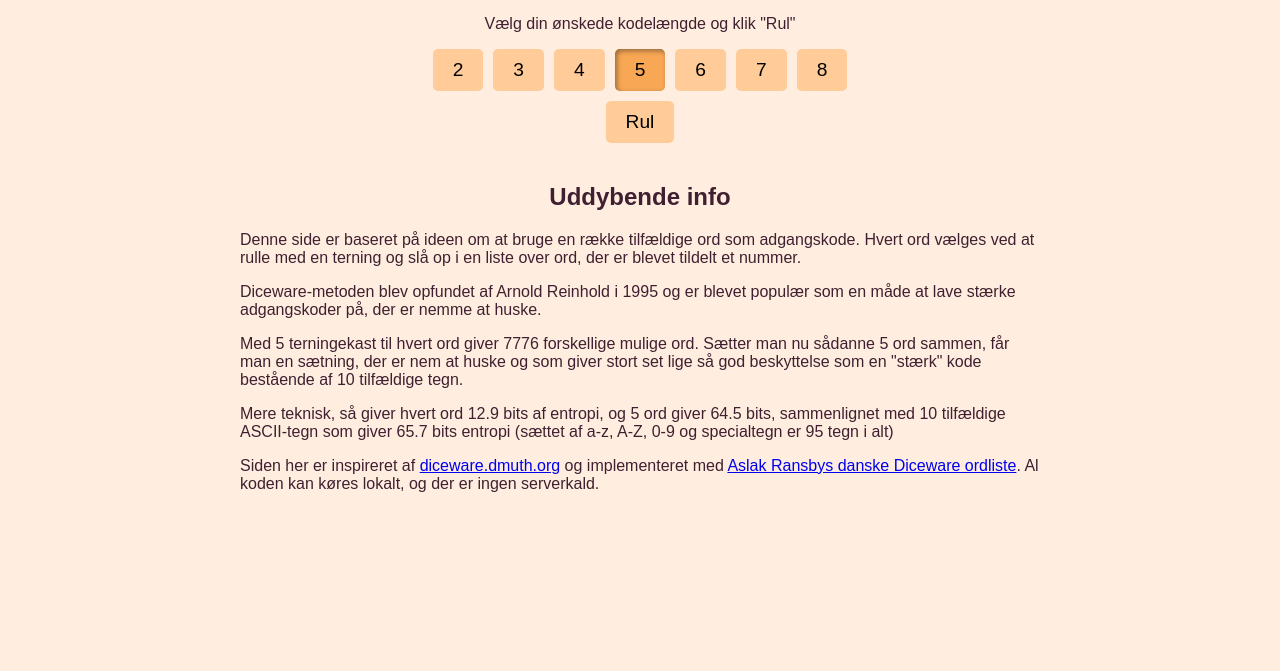
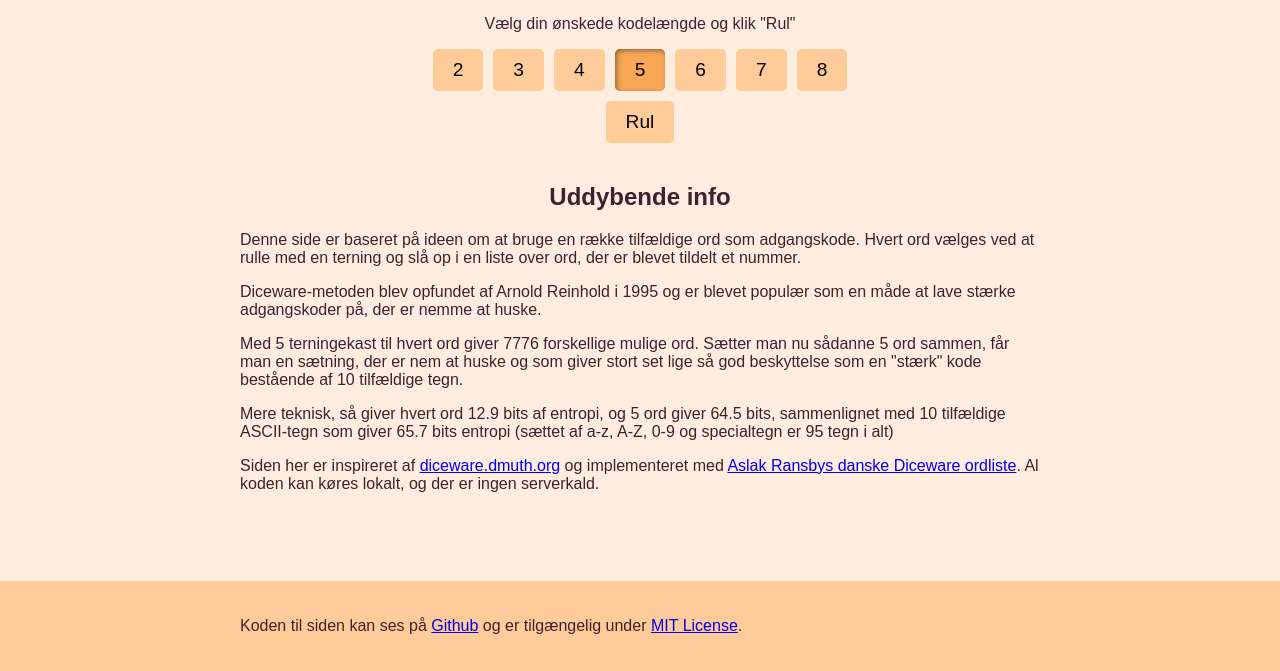
Before and after one commit to tobiasfrejo/dansk-diceware-web, a plain HTML site: page index.html in a window 1280 px wide. Shown: the part 129-800 px from the top of the page. Drawn offline with Linux system fonts and the light colour scheme; no server answers.

Commit message:
add meta tags and license notice

```diff
--- a/index.html
+++ b/index.html
@@ -1,6 +1,32 @@
+<!--
+MIT License
+
+Copyright (c) 2024 Tobias F. Rasmussen
+
+Permission is hereby granted, free of charge, to any person obtaining a copy
+of this software and associated documentation files (the "Software"), to deal
+in the Software without restriction, including without limitation the rights
+to use, copy, modify, merge, publish, distribute, sublicense, and/or sell
+copies of the Software, and to permit persons to whom the Software is
+furnished to do so, subject to the following conditions:
+
+The above copyright notice and this permission notice shall be included in all
+copies or substantial portions of the Software.
+
+THE SOFTWARE IS PROVIDED "AS IS", WITHOUT WARRANTY OF ANY KIND, EXPRESS OR
+IMPLIED, INCLUDING BUT NOT LIMITED TO THE WARRANTIES OF MERCHANTABILITY,
+FITNESS FOR A PARTICULAR PURPOSE AND NONINFRINGEMENT. IN NO EVENT SHALL THE
+AUTHORS OR COPYRIGHT HOLDERS BE LIABLE FOR ANY CLAIM, DAMAGES OR OTHER
+LIABILITY, WHETHER IN AN ACTION OF CONTRACT, TORT OR OTHERWISE, ARISING FROM,
+OUT OF OR IN CONNECTION WITH THE SOFTWARE OR THE USE OR OTHER DEALINGS IN THE
+SOFTWARE.
+-->
+
 <!DOCTYPE html>
-<html>
+<html lang="da">
 <head>
+    <meta charset="UTF-8">
+    <meta name="viewport" content="width=device-width, initial-scale=1.0">
     <title>Dansk Diceware</title>
     <style>
         html {
@@ -17,7 +43,7 @@
             text-align: center;
         }
 
-        main, #output, #rolls, #output-phrase {
+        main, #output, #rolls, #output-phrase, footer>div {
             max-width: 800px;
             margin: 0 auto;
         }
@@ -95,6 +121,17 @@
         #output-phrase {
             text-align: center;
             font-size: 1.4em;
+        }
+
+        footer {
+            background-color: #ffcc99;
+            padding: 20px;
+        }
+
+        body {
+            display: grid;
+            grid-template-rows: min-content min-content 1fr min-content;
+            min-height: 100vh;
         }
     </style>
 </head>
@@ -177,6 +214,12 @@
             Al koden kan køres lokalt, og der er ingen serverkald.
         </p>
     </main>
+
+    <footer>
+        <div>
+            <p>Koden til siden kan ses på <a href="https://github.com/tobiasfrejo/dansk-diceware-web">Github</a> og er tilgængelig under <a href="https://raw.githubusercontent.com/tobiasfrejo/dansk-diceware-web/main/LICENSE">MIT License</a>.</p>
+        </div>
+    </footer>
 
 
     <script>
```
